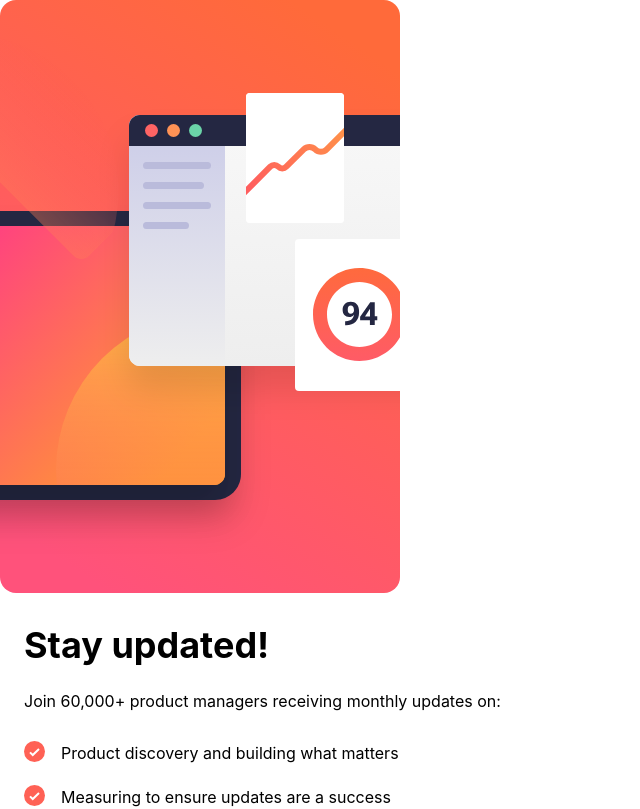
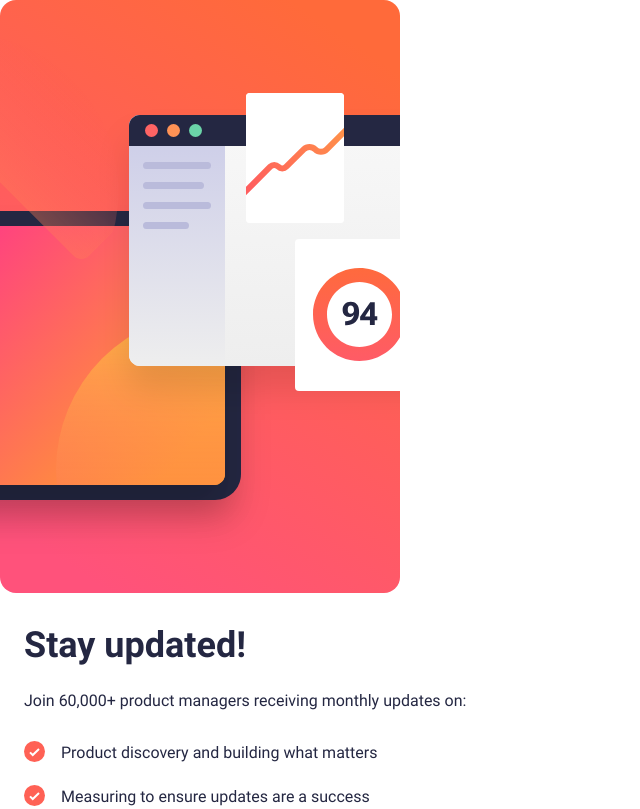
Before and after one commit to evija-berzina/frontendmentor-newsletter-sign-up, a React (Vite) app: page / in a window 1280 px wide. Shown: the top 809 px of the page, without its empty margins (0-640 px from the left). Built offline with nearby package versions, Linux system fonts and the light colour scheme.

Commit message:
Add main styles and font-face for Roboto

```diff
--- a/src/index.css
+++ b/src/index.css
@@ -1 +1,38 @@
 @import "tailwindcss";
+
+* {
+  box-sizing: border-box;
+}
+
+@font-face {
+  font-family: "Roboto";
+  font-weight: 400;
+  font-style: normal;
+  font-display: swap;
+  src: url(../assets/fonts/Roboto-Regular.ttf) format("truetype");
+}
+
+@font-face {
+  font-family: "Roboto";
+  font-weight: 700;
+  font-style: normal;
+  font-display: swap;
+  src: url(../assets/fonts/Roboto-Bold.ttf) format("truetype");
+}
+
+:root {
+--red: 4 100% 67%;
+--blue-800: 234 29% 20%;
+--blue-700: 235 18% 26%;
+--grey: 0 0% 58%;
+--white: 0 0% 100%;
+
+--ff-roboto: "Roboto", sans-serif;
+--fs-100: 1rem;
+}
+
+body {
+  font-family: var(--ff-roboto);
+  color: hsl(var(--blue-800));
+  font-size: var(--fs-100);
+}
```
